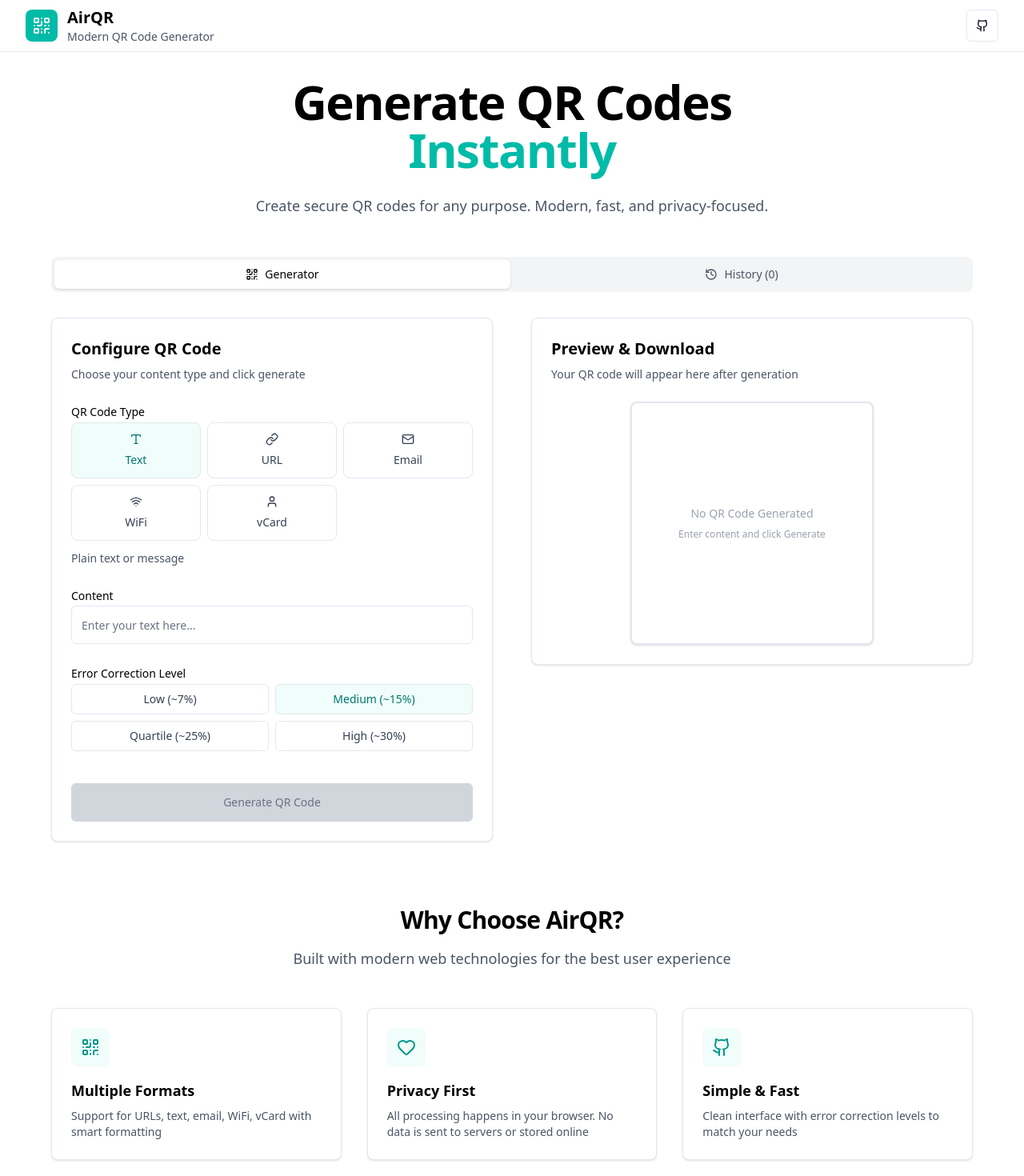
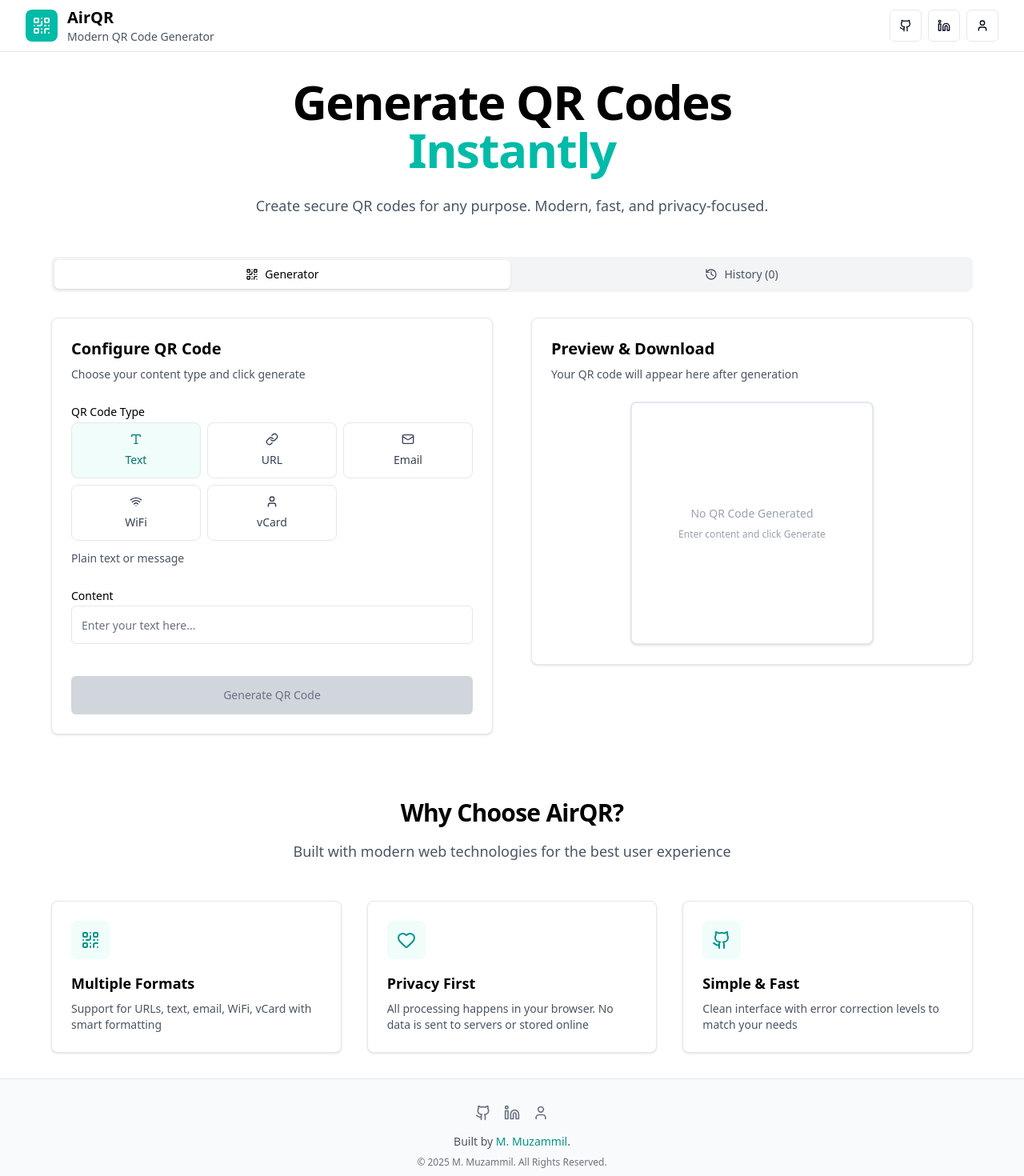
Before and after one commit to muzammil-shayk/AirQR, a Next.js app: page / in a window 1280 px wide. Shown: the top 1470 px of the page at 80% size. Built offline with nearby package versions, Linux system fonts and the light colour scheme.

Commit message:
removed redundancies

```diff
--- a/src/app/page.tsx
+++ b/src/app/page.tsx
@@ -1,7 +1,7 @@
 "use client";
 
 import React, { useState } from "react";
-import { QrCode, Github, Heart, History } from "lucide-react";
+import { QrCode, Github, Heart, History, Linkedin, User } from "lucide-react";
 import { QRDisplay } from "@/components/qr-display";
 import { QRInputForm } from "@/components/qr-input-form";
 import { QRHistory } from "@/components/qr-history";
@@ -51,15 +51,33 @@ export default function Home() {
             </div>
           </div>
 
-          <div className="flex items-center gap-4">
+          <div className="flex items-center gap-2">
             <a
-              href="https://github.com"
+              href="https://github.com/muzammil-shayk"
               target="_blank"
               rel="noopener noreferrer"
               className="inline-flex h-10 w-10 items-center justify-center rounded-md border border-gray-300 bg-white text-sm font-medium transition-colors hover:bg-teal-50 hover:text-teal-600 hover:border-teal-300 cursor-pointer"
               aria-label="View on GitHub"
             >
               <Github className="h-4 w-4" />
+            </a>
+            <a
+              href="https://linkedin.com/in/muhammad-muzammil-8771a4309/"
+              target="_blank"
+              rel="noopener noreferrer"
+              className="inline-flex h-10 w-10 items-center justify-center rounded-md border border-gray-300 bg-white text-sm font-medium transition-colors hover:bg-teal-50 hover:text-teal-600 hover:border-teal-300 cursor-pointer"
+              aria-label="View on LinkedIn"
+            >
+              <Linkedin className="h-4 w-4" />
+            </a>
+            <a
+              href="https://m-muzammil.vercel.app"
+              target="_blank"
+              rel="noopener noreferrer"
+              className="inline-flex h-10 w-10 items-center justify-center rounded-md border border-gray-300 bg-white text-sm font-medium transition-colors hover:bg-teal-50 hover:text-teal-600 hover:border-teal-300 cursor-pointer"
+              aria-label="View Portfolio"
+            >
+              <User className="h-4 w-4" />
             </a>
           </div>
         </div>
@@ -225,21 +243,52 @@ export default function Home() {
       </main>
 
       {/* Footer */}
-      <footer className="border-t border-gray-200 mt-20">
-        <div className="container mx-auto px-4 sm:px-6 lg:px-8 py-8">
-          <div className="flex flex-col items-center justify-center space-y-4 text-center">
-            <div className="flex items-center gap-2">
-              <QrCode className="h-5 w-5 text-teal-500" />
-              <span className="font-semibold text-black">AirQR</span>
-            </div>
-            <p className="text-sm text-gray-600">
-              Made with <Heart className="inline h-4 w-4 text-red-500" /> using
-              Next.js, TypeScript, and Tailwind CSS
-            </p>
-            <p className="text-xs text-gray-500">
-              © 2025 AirQR. Open source and privacy-focused.
-            </p>
+      <footer className="bg-gray-50 border-t border-gray-200">
+        <div className="container mx-auto py-8 px-4 sm:px-6 lg:px-8 text-center text-gray-600">
+          <div className="flex justify-center gap-4 mb-4">
+            <a
+              href="https://github.com/muzammil-shayk"
+              target="_blank"
+              rel="noopener noreferrer"
+              className="text-gray-500 hover:text-teal-600 transition-colors"
+              aria-label="GitHub"
+            >
+              <Github className="h-5 w-5" />
+            </a>
+            <a
+              href="https://linkedin.com/in/muhammad-muzammil-8771a4309/"
+              target="_blank"
+              rel="noopener noreferrer"
+              className="text-gray-500 hover:text-teal-600 transition-colors"
+              aria-label="LinkedIn"
+            >
+              <Linkedin className="h-5 w-5" />
+            </a>
+            <a
+              href="https://m-muzammil.vercel.app"
+              target="_blank"
+              rel="noopener noreferrer"
+              className="text-gray-500 hover:text-teal-600 transition-colors"
+              aria-label="Portfolio"
+            >
+              <User className="h-5 w-5" />
+            </a>
           </div>
+          <p className="text-sm">
+            Built by{" "}
+            <a
+              href="https://m-muzammil.vercel.app"
+              target="_blank"
+              rel="noopener noreferrer"
+              className="font-medium text-teal-600 hover:underline"
+            >
+              M. Muzammil
+            </a>
+            .
+          </p>
+          <p className="text-xs mt-2 text-gray-500">
+            © 2025 M. Muzammil. All Rights Reserved.
+          </p>
         </div>
       </footer>
     </div>
--- a/src/components/qr-display.tsx
+++ b/src/components/qr-display.tsx
@@ -58,13 +58,12 @@ export function QRDisplay({
     try {
       const dataUrl = await generateQRCode({
         text: sanitizedText,
-        errorCorrectionLevel: options.errorCorrectionLevel,
       });
 
       setQrDataUrl(dataUrl);
 
       // Call onGenerated callback
-      const generatedKey = `${sanitizedText}-${options.errorCorrectionLevel}`;
+      const generatedKey = `${sanitizedText}`;
       if (onGeneratedRef.current && generatedKey !== lastGeneratedRef.current) {
         onGeneratedRef.current({ ...options, text: sanitizedText }, dataUrl);
         lastGeneratedRef.current = generatedKey;
@@ -222,7 +221,7 @@ export function QRDisplay({
           {/* QR Code Details */}
           <div className="rounded-md bg-gray-50 p-3">
             <p className="text-xs text-gray-600">
-              Size: 256×256px • Error Correction: {options.errorCorrectionLevel}
+              Size: 256×256px • Error Correction: Medium
             </p>
             <p className="text-xs text-gray-500 mt-1 break-all">
               Content: {sanitizeInput(options.text)}
--- a/src/components/qr-history.tsx
+++ b/src/components/qr-history.tsx
@@ -135,8 +135,7 @@ export function QRHistory({
                       {isExpanded ? item.text : truncatedText}
                     </p>
                     <p className="text-xs text-gray-500 mt-1">
-                      {formatDate(item.createdAt)} • 256×256px • EC:{" "}
-                      {item.options.errorCorrectionLevel}
+                      {formatDate(item.createdAt)} • 256×256px • EC: Medium
                     </p>
                   </button>
 
--- a/src/components/qr-input-form.tsx
+++ b/src/components/qr-input-form.tsx
@@ -2,11 +2,7 @@
 
 import React, { useCallback, useMemo, useState } from "react";
 import { Type, Link, Mail, Wifi, User } from "lucide-react";
-import {
-  QRCodeOptions,
-  QR_CODE_TYPES,
-  ERROR_CORRECTION_LEVELS,
-} from "@/types/qr";
+import { QRCodeOptions, QR_CODE_TYPES } from "@/types/qr";
 
 interface QRInputFormProps {
   options: QRCodeOptions;
@@ -156,34 +152,6 @@ export const QRInputForm = React.memo(function QRInputForm({
         )}
       </div>
 
-      {/* Error Correction */}
-      <div className="space-y-3">
-        <label className="text-sm font-medium text-black">
-          Error Correction Level
-        </label>
-        <div className="grid grid-cols-2 gap-2">
-          {ERROR_CORRECTION_LEVELS.map((level) => (
-            <button
-              key={level.value}
-              onClick={() =>
-                onOptionsChange({
-                  ...options,
-                  errorCorrectionLevel: level.value,
-                })
-              }
-              className={`rounded-md border px-3 py-2 text-sm transition-colors cursor-pointer hover:bg-teal-50 hover:border-teal-300 ${
-                options.errorCorrectionLevel === level.value
-                  ? "border-teal-500 bg-teal-50 text-teal-700"
-                  : "border-gray-300 bg-white text-gray-700"
-              }`}
-              title={level.description}
-            >
-              {level.label}
-            </button>
-          ))}
-        </div>
-      </div>
-
       {/* Generate Button */}
       <div className="pt-4">
         <button
--- a/src/hooks/use-qr-history.ts
+++ b/src/hooks/use-qr-history.ts
@@ -58,13 +58,7 @@ export function useQRHistory() {
 
       setHistory((prev) => {
         // Remove duplicates (same text and error correction level)
-        const filtered = prev.filter(
-          (item) =>
-            !(
-              item.text === options.text &&
-              item.options.errorCorrectionLevel === options.errorCorrectionLevel
-            )
-        ); // Add new item to the beginning and limit to MAX_HISTORY_ITEMS
+        const filtered = prev.filter((item) => !(item.text === options.text)); // Add new item to the beginning and limit to MAX_HISTORY_ITEMS
         return [newItem, ...filtered].slice(0, MAX_HISTORY_ITEMS);
       });
 
--- a/src/lib/qr-utils.ts
+++ b/src/lib/qr-utils.ts
@@ -1,11 +1,12 @@
 import QRCode from "qrcode";
 import { saveAs } from "file-saver";
-import { QRCodeOptions } from "@/types/qr";
 
-export async function generateQRCode(options: QRCodeOptions): Promise<string> {
+export async function generateQRCode(options: {
+  text: string;
+}): Promise<string> {
   try {
-    const qrOptions = {
-      errorCorrectionLevel: options.errorCorrectionLevel,
+    const qrOptions: QRCode.QRCodeToDataURLOptions = {
+      errorCorrectionLevel: "M", // Fixed error correction
       margin: 4, // Fixed margin
       color: {
         dark: "#000000", // Fixed colors
@@ -21,12 +22,12 @@ export async function generateQRCode(options: QRCodeOptions): Promise<string> {
   }
 }
 
-export async function generateQRCodeSVG(
-  options: QRCodeOptions
-): Promise<string> {
+export async function generateQRCodeSVG(options: {
+  text: string;
+}): Promise<string> {
   try {
-    const qrOptions = {
-      errorCorrectionLevel: options.errorCorrectionLevel,
+    const qrOptions: QRCode.QRCodeToStringOptions = {
+      errorCorrectionLevel: "M", // Fixed error correction
       margin: 4, // Fixed margin
       color: {
         dark: "#000000", // Fixed colors
@@ -136,15 +137,3 @@ export function formatBytes(bytes: number): string {
 
   return parseFloat((bytes / Math.pow(k, i)).toFixed(2)) + " " + sizes[i];
 }
-
-export function getQRCodeCapacity(
-  errorCorrectionLevel: "L" | "M" | "Q" | "H"
-): number {
-  const capacities = {
-    L: 4296,
-    M: 3391,
-    Q: 2420,
-    H: 1852,
-  };
-  return capacities[errorCorrectionLevel];
-}
--- a/src/types/qr.ts
+++ b/src/types/qr.ts
@@ -1,6 +1,5 @@
 export interface QRCodeOptions {
   text: string;
-  errorCorrectionLevel: "L" | "M" | "Q" | "H";
 }
 
 export interface QRCodeType {
@@ -61,25 +60,6 @@ export const QR_CODE_TYPES: QRCodeType[] = [
   },
 ];
 
-export const ERROR_CORRECTION_LEVELS = [
-  {
-    value: "L",
-    label: "Low (~7%)",
-    description: "Best for clean environments",
-  },
-  { value: "M", label: "Medium (~15%)", description: "Balanced option" },
-  {
-    value: "Q",
-    label: "Quartile (~25%)",
-    description: "Good for slightly damaged codes",
-  },
-  {
-    value: "H",
-    label: "High (~30%)",
-    description: "Best for damaged environments",
-  },
-] as const;
-
 export const PRESET_COLORS = [
   { name: "Classic", dark: "#000000", light: "#FFFFFF" },
   { name: "Blue", dark: "#1E40AF", light: "#FFFFFF" },
@@ -93,5 +73,4 @@ export const PRESET_COLORS = [
 
 export const DEFAULT_QR_OPTIONS: QRCodeOptions = {
   text: "",
-  errorCorrectionLevel: "M",
 };
```
Also changed, not shown: src/app/layout.tsx (+13 -7 lines).
